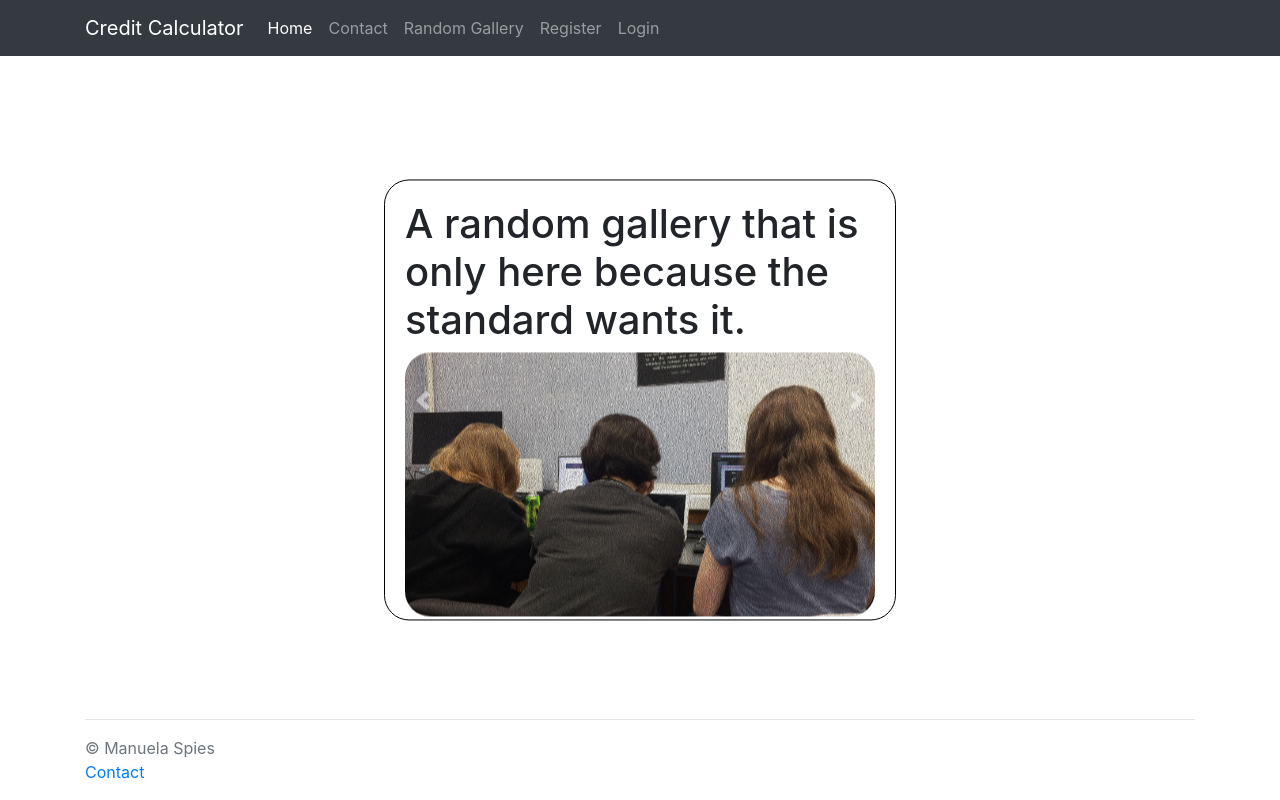
After one commit to ManuelaSpies/NCEA-Calculator, a Flask app: page /gallery in a window 1280 px wide. The commit adds this page. Run offline with Flask 2, Linux system fonts and the light colour scheme; some libraries are stand-ins or nearby versions.

Commit message:
Added manditory photos

```diff
--- a/app.py
+++ b/app.py
@@ -138,7 +138,7 @@ def login_page(message):
         message = False
         colour = "alert-light"
     elif message == "account":
-        message = "Something is wrong with your account. Please contact the server operator."
+        message = "Something is wrong with your account. Please contact the server operator if the problem persists."
         colour = "alert-danger"
     elif message == "incorrect":
         message = "The username or password is incorrect."
@@ -151,7 +151,12 @@ def login_page(message):
 
 @app.route('/contact')
 def contact():
-    return render_template("contact.html")
+    return render_template("contact.html", session=session)
+
+
+@app.route('/gallery')
+def gallery():
+    return render_template("gallery.html", session=session)
 
 
 @app.route('/overview')
--- a/static/css/style.css
+++ b/static/css/style.css
@@ -65,15 +65,15 @@
     }
 }
 
-main {
-}
-
-/*.piechart_block rect,.piechart_block svg{*/
-    /*width: 100%;*/
-/*}*/
-
-/* DESIGN */
-
 h1 {
     border-bottom: 1px;
 }
+
+.custom-carousel-item {
+    border-radius: 25px;
+    margin-bottom: 3px;
+}
+
+#custom {
+    margin-bottom: 3px;
+}
--- a/templates/base.html
+++ b/templates/base.html
@@ -35,6 +35,12 @@
                         <li class="nav-item">
                             <a class="nav-link" href="/new-achievement/enter">Add Achieved Credits</a>
                         </li>
+                        <li class="nav-item">
+                            <a class="nav-link" href="/contact">Contact</a>
+                        </li>
+                        <li class="nav-item">
+                            <a class="nav-link" href="/gallery">Random Gallery</a>
+                        </li>
                     </ul>
                 </div>
 
--- a/templates/contact.html
+++ b/templates/contact.html
@@ -1,4 +1,4 @@
-{% extends "base.html" %}
+{% extends "nologin_base.html" %}
 
 {% block title %} Contact {% endblock %}
 
@@ -7,10 +7,11 @@
 {% endblock %}
 
 {% block body %}
-    <div class="centre custom-box">
+    <div class="centre custom-box container">
         <h1 id="contact">Contact</h1>
         <p>Thank you very much for using this calculator. To contact the creator of this app, email
             <a href="mailto:spiesma@wgc.school.nz">spiesma@wgc.school.nz</a>.</p>
+
         <h1 id="copyright">Copyright</h1>
         <p>This website is not affiliated with NZQA, the New Zealand government or anything else. It's just
             a student project for a Digital Technologies internal and nothing official.</p>
--- /dev/null
+++ b/templates/gallery.html
@@ -0,0 +1,36 @@
+{% extends "nologin_base.html" %}
+
+{% block title %} Gallery {% endblock %}
+
+{% block head %}
+    {{ super() }}
+{% endblock %}
+
+{% block body %}
+    <div class="centre custom-box container">
+        <h1 id="gallery">A random gallery that is only here because the standard wants it.</h1>
+        <div class="carousel-inner">
+            <div id="carousel" class="carousel slide" data-ride="carousel">
+                <div class="carousel-inner">
+                    <div class="carousel-item active">
+                        <img class="d-block w-100 custom-carousel-item" src="{{ url_for('static', filename='images/all.jpg') }}" alt="Diligent students working">
+                    </div>
+                <div class="carousel-item">
+                    <img class="d-block w-100 custom-carousel-item" src="{{ url_for('static', filename='images/hana.jpg') }}" alt="Diligent students working">
+                </div>
+                <div class="carousel-item">
+                    <img class="d-block w-100 custom-carousel-item" src="{{ url_for('static', filename='images/me.jpg') }}" alt="Diligent students working">
+                </div>
+                </div>
+            </div>
+        </div>
+        <a class="carousel-control-prev" href="#carousel" role="button" data-slide="prev">
+            <span class="carousel-control-prev-icon" aria-hidden="true"></span>
+            <span class="sr-only">Previous</span>
+        </a>
+        <a class="carousel-control-next" href="#carousel" role="button" data-slide="next">
+            <span class="carousel-control-next-icon" aria-hidden="true"></span>
+            <span class="sr-only">Next</span>
+        </a>
+    </div>
+{% endblock %}
--- a/templates/login.html
+++ b/templates/login.html
@@ -1,4 +1,4 @@
-{% extends "base.html" %}
+{% extends "nologin_base.html" %}
 
 {% block title %} Login {% endblock %}
 
--- a/templates/nologin_base.html
+++ b/templates/nologin_base.html
@@ -27,6 +27,9 @@
                             <a class="nav-link" href="/contact">Contact</a>
                         </li>
                         <li class="nav-item">
+                            <a class="nav-link" href="/gallery">Random Gallery</a>
+                        </li>
+                        <li class="nav-item">
                             <a class="nav-link" href="/register">Register</a>
                         </li>
                         <li class="nav-item">
--- a/templates/register.html
+++ b/templates/register.html
@@ -1,4 +1,4 @@
-{% extends "base.html" %}
+{% extends "nologin_base.html" %}
 
 {% block title %} Register {% endblock %}
 
```
Also changed, not shown: static/images/all.jpg (added), static/images/hana.jpg (added), static/images/me.jpg (added).
